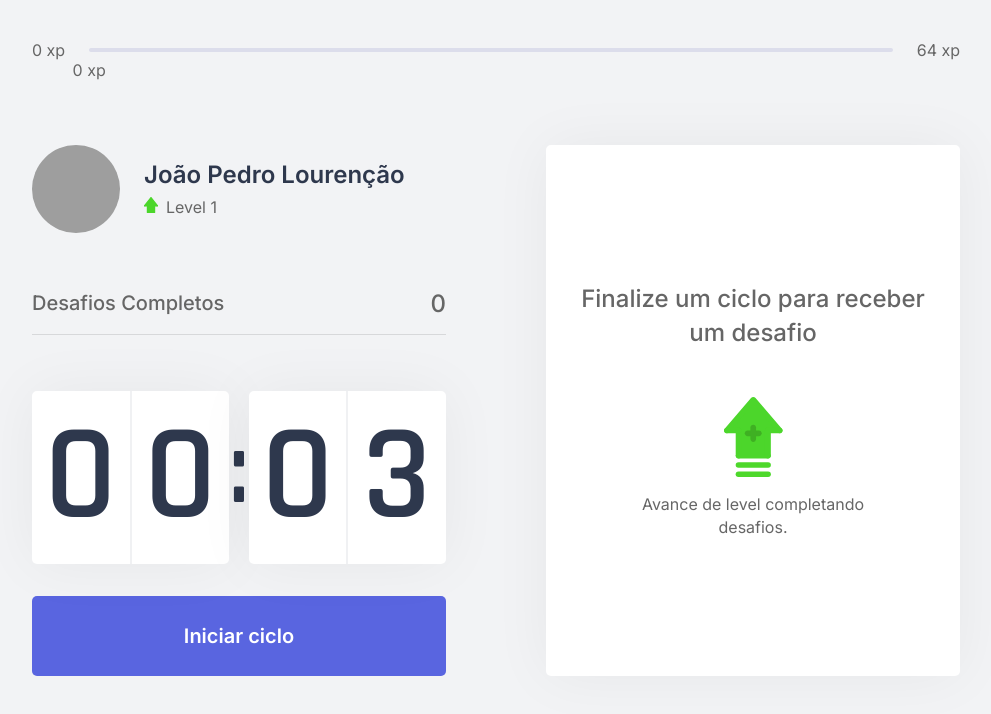
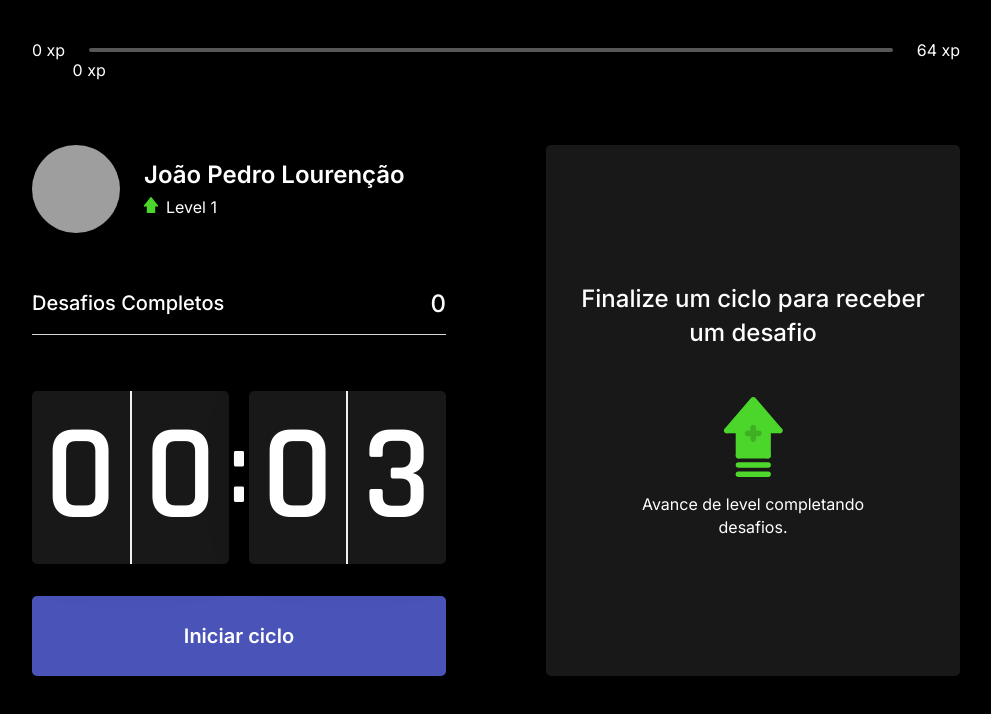
Before and after one commit to JoaoLourencao/MovWork-FrontEnd, a Next.js app: page / in a window 1280 px wide. Shown: the top 714 px of the page, without its empty margins (144-1135 px from the left). Built offline with nearby package versions, Linux system fonts and the light colour scheme; grey boxes are pictures that could not be loaded.

Commit message:
atualizacoes

```diff
--- a/src/styles/components/ChallengeBox.module.css
+++ b/src/styles/components/ChallengeBox.module.css
@@ -64,7 +64,7 @@
 .challengeActive main strong{
     font-size: 2rem;
     font-weight: 600;
-    color: var(--title);
+    color: var(--white-color);
     margin: 1.5rem 0 1rem;
 }
 
@@ -87,7 +87,7 @@
     border:0;
     border-radius: 5px;
 
-    color: var(--white);
+    color: var(--white-color);
     font-size: 1rem;
     font-weight: 600;
 }
--- a/src/styles/components/Countdown.module.css
+++ b/src/styles/components/Countdown.module.css
@@ -3,7 +3,7 @@
     align-items: center;
     font-family: Rajdhani;
     font-weight: 600;
-    color: var(--title);
+    color: var(--white-color);
 }
 
 .countdownContainer > div{
@@ -51,7 +51,7 @@
     border-radius: 5px;
 
     background: var(--blue);
-    color: var(--white);
+    color: var(--white-color);
 
     font-size: 1.25rem;
     font-weight: 600;
@@ -65,12 +65,12 @@
 
 .countdownButtonActive{
     background: var(--white);
-    color: var(--title);
+    color: var(--white-color);
 }
 
 .countdownButtonActive:not(:disabled):hover{
     background: var(--red);
-    color: var(--white);
+    color: var(--white-color);
 }
 
 .countdownButton:disabled{
--- a/src/styles/components/Profile.module.css
+++ b/src/styles/components/Profile.module.css
@@ -16,7 +16,7 @@
 .profileContainer div strong{
     font-size: 1.5rem;
     font-weight: 600;
-    color: var(--title);
+    color: var(--white-color);
 }
 
 .profileContainer div p{
--- a/src/styles/global.css
+++ b/src/styles/global.css
@@ -5,15 +5,16 @@
 }
 
 :root{
-    --white:#fff;
-    --background:#f2f3f5;
-    --gray-line:#dcddeb;
-    --text:#666;
+    --white:#181818;
+    --white-color:#fff;
+    --background:#000;
+    --gray-line:#575757;
+    --text:#fff;
     --text-highlight:#b3b9ff;
     --title:#2e384d;
     --red:#e83f5b;
     --green:#4cd62b;
-    --blue:#5965e0;
+    --blue:#4953b8;
     --blue-dark:#4953b8;
     --blue-twitter:#2aa9e0;
 }
@@ -29,6 +30,7 @@
         font-size: 87.5%;
     }
 }
+
 body{
     background: var(--background);
     color:var(--text);
@@ -41,6 +43,8 @@ body, input, textarea, button{
 
 button{
     cursor: pointer;
+    border: none;
+    outline: none;
 }
 
 a{
```
